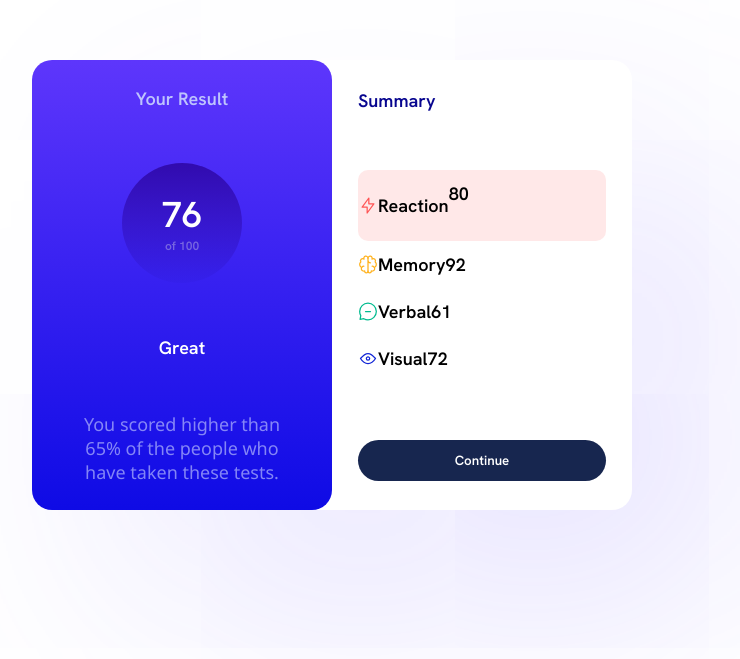
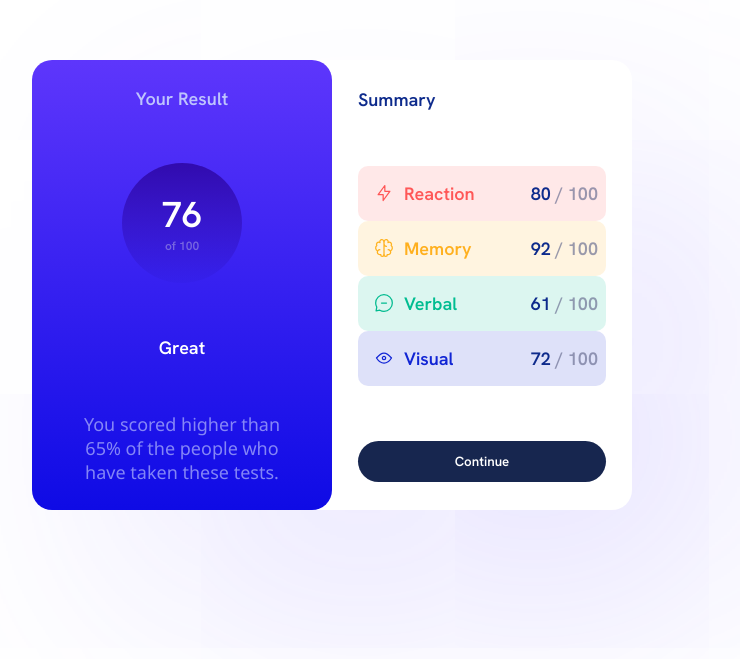
Before and after one commit to AslamtoIbrahim/Project-2, a plain HTML site: page index.html in a window 1280 px wide. Shown: the part 115-774 px from the top of the page, without its empty margins (308-1048 px from the left). Drawn offline with Linux system fonts and the light colour scheme.

Commit message:
add css html changes colors

```diff
--- a/index.html
+++ b/index.html
@@ -34,22 +34,22 @@
           <div><img src="assets/images/icon-reaction.svg" alt="">
             <p>Reaction</p>
           </div>
-          <p>80</p>
+          <p class="num">80</p>
         </div>
         <div class="memory">
-          <img src="assets/images/icon-memory.svg" alt="">
-          <p>Memory</p>
-          <p>92</p>
+          <div><img src="assets/images/icon-memory.svg" alt="">
+            <p>Memory</p></div>
+          <p class="num">92</p>
         </div>
         <div class="verbal">
-          <img src="assets/images/icon-verbal.svg" alt="">
-          <p>Verbal</p>
-          <p>61</p>
+          <div><img src="assets/images/icon-verbal.svg" alt="">
+            <p>Verbal</p></div>
+          <p class="num">61</p>
         </div>
         <div class="visual">
-          <img src="assets/images/icon-visual.svg" alt="">
-          <p>Visual</p>
-          <p>72</p>
+          <div><img src="assets/images/icon-visual.svg" alt="">
+            <p>Visual</p></div>
+          <p class="num">72</p>
         </div>
       </div>
       <button class="btn">Continue</button>
--- a/style.css
+++ b/style.css
@@ -78,7 +78,7 @@ body{
 }
 
 .sum{
-    color:hsla(241, 97%, 28%, 0.986) ;
+    color:hsla(226, 86%, 29%, 0.986) ;
 }
 
 .items{
@@ -89,12 +89,28 @@ body{
 
 .items div{
     display: flex;
+    align-items: center;
+    justify-content: space-between;
     border-radius: 10px;
-    padding: 12px 0px;
+    padding: 8px 8px;
 }
 
 .react{
+    color: hsl(0, 100%, 67%);
     background-color: hsla(0, 100%, 67%, 0.137);
+}
+
+.memory{
+    color: hsl(39, 100%, 56%);
+    background-color:hsl(39, 100%, 56%, 0.137) ;
+}
+.verbal{
+    color: hsl(166, 100%, 37%);
+    background-color:hsl(166, 100%, 37%, 0.137) ;
+}
+.visual{
+    color: hsl(234, 85%, 45%);
+    background-color:hsl(234, 85%, 45%, 0.137) ;
 }
 
 .btn{
@@ -104,3 +120,15 @@ body{
     border-radius: 50px;
     border: none;
 }
+
+.num{
+    color:hsla(226, 86%, 29%, 0.986) ;
+}
+.num::after{
+    content: " / 100";
+    color: rgba(103, 107, 143, 0.671);
+}
+
+.items img{
+    margin-right: 10px;
+}
```
